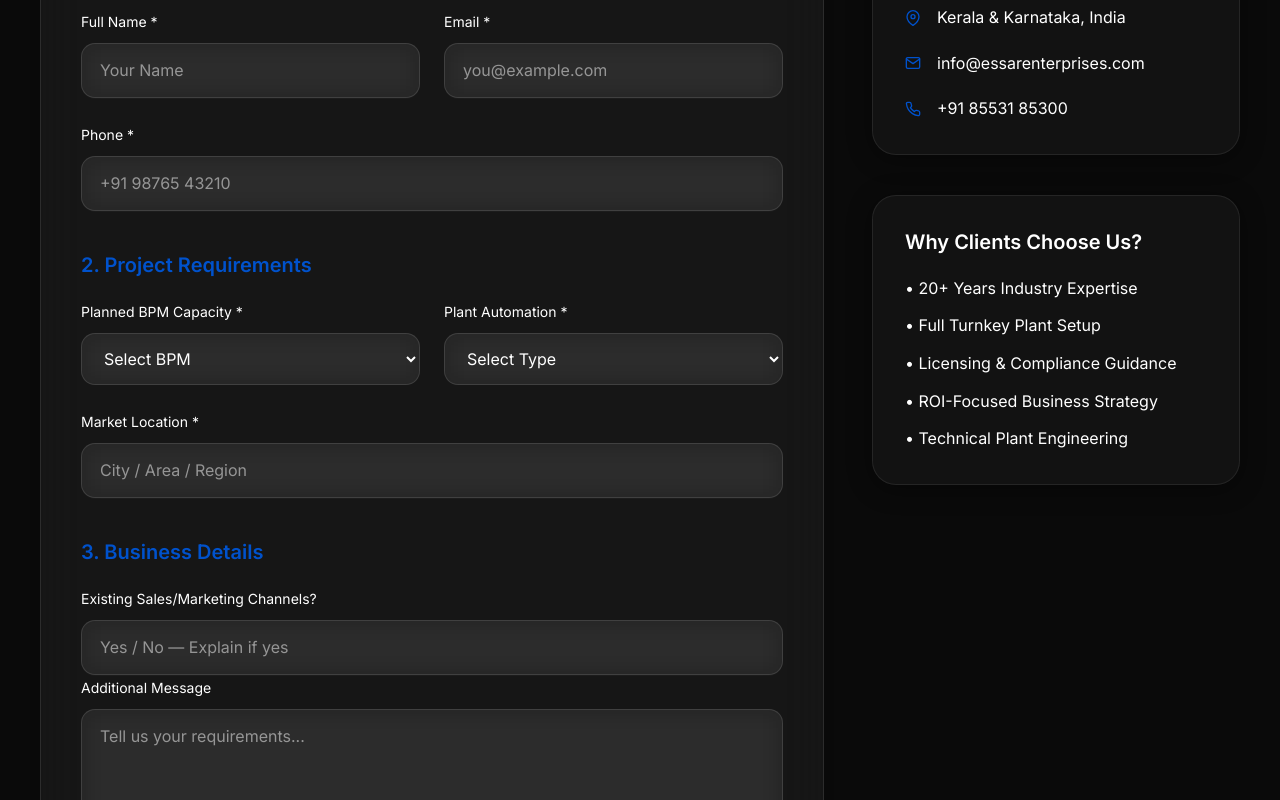
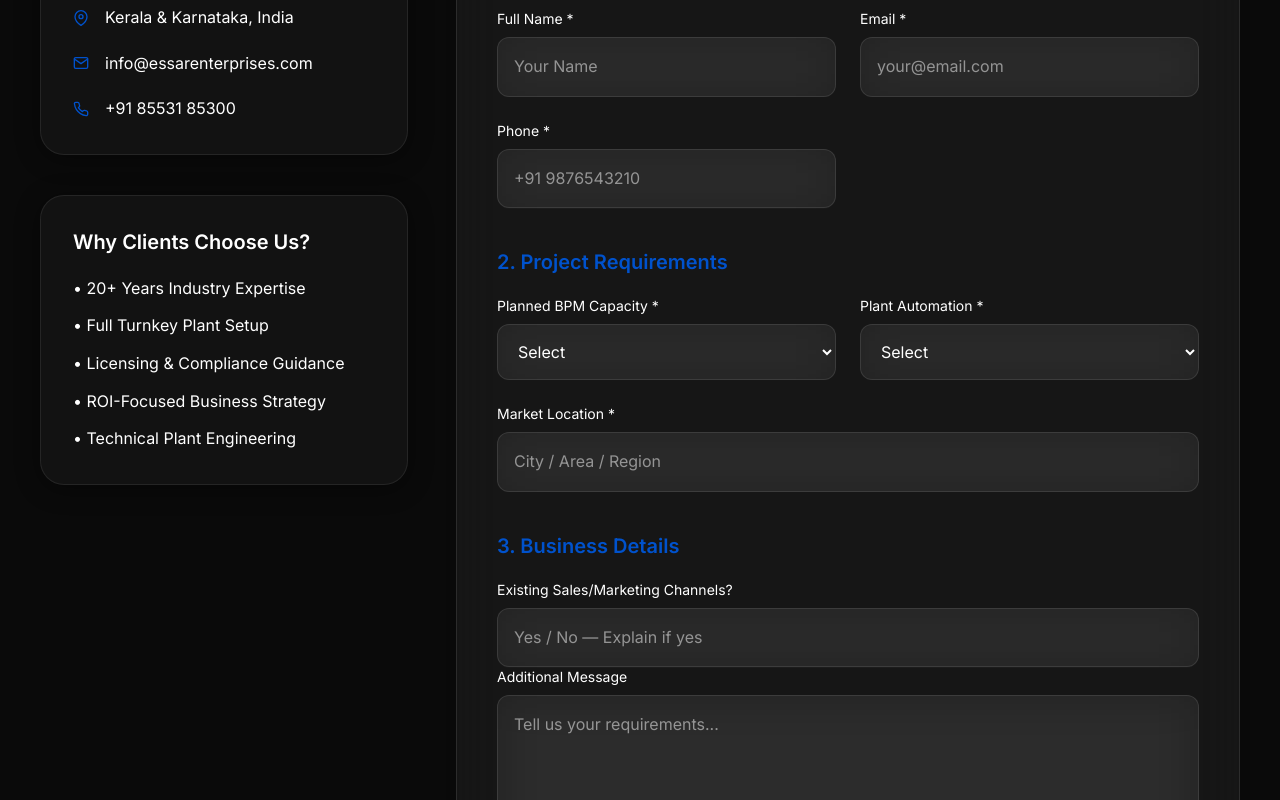
Before and after one commit to WebzioInfo/essar, a Next.js app: page /contact in a window 1280 px wide. Shown: the part 380-1180 px from the top of the page. Built offline with nearby package versions, Linux system fonts and the light colour scheme.

Commit message:
contach updated

```diff
--- a/package.json
+++ b/package.json
@@ -14,6 +14,7 @@
     "@react-three/drei": "^10.7.7",
     "@react-three/fiber": "^9.4.0",
     "aos": "^2.3.4",
+    "axios": "^1.13.2",
     "class-variance-authority": "^0.7.1",
     "clsx": "^2.1.1",
     "css": "^3.0.0",
@@ -29,6 +30,7 @@
     "react-dom": "19.1.0",
     "react-hook-form": "^7.66.0",
     "react-icons": "^5.5.0",
+    "sonner": "^2.0.7",
     "tailwind-merge": "^3.4.0",
     "tailwindcss-animate": "^1.0.7",
     "three": "^0.181.1",
--- a/src/app/components/Contact.tsx
+++ b/src/app/components/Contact.tsx
@@ -4,6 +4,10 @@ import React from 'react';
 import { motion } from 'framer-motion';
 import { useForm } from 'react-hook-form';
 import { FiMail, FiPhone, FiMapPin } from 'react-icons/fi';
+import axios from "axios";
+import GlassForm from '@/components/GlassForm';
+import GlassTextarea from '@/components/GlassTextarea';
+import { toast } from 'sonner';
 
 type FormValues = {
   name: string;
@@ -21,9 +25,17 @@ export default function Contact() {
   const { register, handleSubmit, reset, formState } = useForm<FormValues>();
   const { isSubmitting } = formState;
 
-  const onSubmit = async (data: FormValues) => {
-    await new Promise((r) => setTimeout(r, 500));
+const onSubmit = async (data: FormValues) => {
+  toast.loading("Sending your inquiry...");
 
+  try {
+    await axios.post("/api/save-to-sheet", data);
+
+    toast.success("Inquiry submitted!", {
+      description: "Redirecting you to WhatsApp...",
+    });
+
+    // WhatsApp Redirect
     const message = `
 📩 *New Plant Inquiry*
 
@@ -39,19 +51,26 @@ export default function Contact() {
 📝 *Message:* ${data.message || "No additional message"}
     `.trim();
 
-    const encoded = encodeURIComponent(message);
-    const phoneNumber = "918553185300";
+    window.open(
+      `https://wa.me/918553185300?text=${encodeURIComponent(message)}`,
+      "_blank"
+    );
 
-    window.open(`https://wa.me/${phoneNumber}?text=${encoded}`, "_blank");
-    alert("Redirecting to WhatsApp…");
     reset();
-  };
+  } catch (err:unknown) {
+    console.error(err);
+    toast.error("Something went wrong", {
+      description: "Please try again.",
+    });
+  }
+};
+
 
   return (
     <section id="contact" className="py-32 bg-background text-foreground">
       <div className="max-w-7xl mx-auto px-6 lg:px-10">
 
-        {/* Header */}
+        {/* HEADER */}
         <div className="text-center mb-20">
           <h2 className="text-4xl md:text-5xl font-extrabold gradient-text">
             Start Your Water Plant Journey
@@ -63,119 +82,7 @@ export default function Contact() {
 
         <div className="grid grid-cols-1 lg:grid-cols-3 gap-12">
 
-          {/* FORM LEFT */}
-          <motion.form
-            onSubmit={handleSubmit(onSubmit)}
-            className="lg:col-span-2 bg-white/5 backdrop-blur-xl border border-white/10 shadow-lg
-                       rounded-3xl p-10 space-y-10"
-            initial={{ opacity: 0, y: 20 }}
-            whileInView={{ opacity: 1, y: 0 }}
-            viewport={{ once: true }}
-          >
-
-            {/* PERSONAL SECTION */}
-            <div>
-              <h3 className="text-xl font-semibold mb-5 text-primary">1. Personal Information</h3>
-              <div className="grid grid-cols-1 md:grid-cols-2 gap-6">
-
-                <div>
-                  <label className="text-sm text-textSecondary">Full Name *</label>
-                  <input
-                    {...register("name", { required: true })}
-                    placeholder="Your Name"
-                    className="input-style"
-                  />
-                </div>
-
-                <div>
-                  <label className="text-sm text-textSecondary">Email *</label>
-                  <input
-                    {...register("email", { required: true })}
-                    type="email"
-                    placeholder="you@example.com"
-                    className="input-style"
-                  />
-                </div>
-
-                <div className="md:col-span-2">
-                  <label className="text-sm text-textSecondary">Phone *</label>
-                  <input
-                    {...register("phone", { required: true })}
-                    placeholder="+91 98765 43210"
-                    className="input-style"
-                  />
-                </div>
-
-              </div>
-            </div>
-
-            {/* PROJECT SECTION */}
-            <div>
-              <h3 className="text-xl font-semibold mb-5 text-primary">2. Project Requirements</h3>
-              <div className="grid grid-cols-1 md:grid-cols-2 gap-6">
-
-                <div>
-                  <label className="text-sm text-textSecondary">Planned BPM Capacity *</label>
-                  <select {...register("bpm", { required: true })} className="input-style ">
-                    <option value="">Select BPM</option>
-                    <option value="40">40 BPM</option>
-                    <option value="60">60 BPM</option>
-                    <option value="90">90 BPM</option>
-                    <option value="120">120 BPM</option>
-                    <option value="180">180 BPM</option>
-                  </select>
-                </div>
-
-                <div>
-                  <label className="text-sm text-textSecondary">Plant Automation *</label>
-                  <select {...register("automation", { required: true })} className="input-style">
-                    <option value="">Select Type</option>
-                    <option value="Fully Automatic">Fully Automatic</option>
-                    <option value="Semi Automatic">Semi Automatic</option>
-                  </select>
-                </div>
-
-                <div className="md:col-span-2">
-                  <label className="text-sm text-textSecondary">Market Location *</label>
-                  <input
-                    {...register("marketLocation", { required: true })}
-                    placeholder="City / Area / Region"
-                    className="input-style"
-                  />
-                </div>
-              </div>
-            </div>
-
-            {/* BUSINESS SECTION */}
-            <div>
-              <h3 className="text-xl font-semibold mb-5 text-primary">3. Business Details</h3>
-
-              <label className="text-sm text-textSecondary">Existing Sales/Marketing Channels?</label>
-              <input
-                {...register("salesChannel")}
-                placeholder="Yes / No — Explain if yes"
-                className="input-style"
-              />
-
-              <label className="text-sm mt-5 text-textSecondary">Additional Message</label>
-              <textarea
-                {...register("message")}
-                rows={5}
-                placeholder="Tell us your requirements..."
-                className="input-style resize-none"
-              />
-            </div>
-
-            <button
-              type="submit"
-              disabled={isSubmitting}
-              className="w-full py-4 rounded-xl bg-primary hover:bg-primary-dark text-white font-medium text-lg transition-all"
-            >
-              {isSubmitting ? "Sending..." : "Submit Inquiry"}
-            </button>
-          </motion.form>
-
-          {/* RIGHT INFO BAR */}
+          {/* RIGHT INFO SIDEBAR */}
           <motion.div
             className="space-y-10 lg:sticky lg:top-28 h-fit"
             initial={{ opacity: 0, y: 20 }}
@@ -184,19 +91,15 @@ export default function Contact() {
             <div className="glass-card p-8 rounded-3xl">
               <h3 className="text-xl font-semibold mb-6">Contact Details</h3>
               <div className="space-y-5 text-textSecondary">
-
                 <div className="flex items-center gap-4">
                   <FiMapPin className="text-primary" /> Kerala & Karnataka, India
                 </div>
-
                 <div className="flex items-center gap-4">
                   <FiMail className="text-primary" /> info@essarenterprises.com
                 </div>
-
                 <div className="flex items-center gap-4">
                   <FiPhone className="text-primary" /> +91 85531 85300
                 </div>
-
               </div>
             </div>
 
@@ -212,30 +115,119 @@ export default function Contact() {
             </div>
           </motion.div>
 
+          {/* FORM SECTION */}
+          <motion.form
+            onSubmit={handleSubmit(onSubmit)}
+            className="lg:col-span-2 bg-white/5 backdrop-blur-xl border
+                       border-white/10 shadow-lg rounded-3xl p-10 space-y-10"
+            initial={{ opacity: 0, y: 20 }}
+            whileInView={{ opacity: 1, y: 0 }}
+            viewport={{ once: true }}
+          >
+
+            {/* PERSONAL INFO */}
+            <div>
+              <h3 className="text-xl font-semibold mb-5 text-primary">
+                1. Personal Information
+              </h3>
+
+              <div className="grid grid-cols-1 md:grid-cols-2 gap-6">
+                <GlassForm
+                  label="Full Name *"
+                  type="text"
+                  placeholder="Your Name"
+                  register={register("name", { required: true })}
+                />
+
+                <GlassForm
+                  label="Email *"
+                  type="email"
+                  placeholder="your@email.com"
+                  register={register("email", { required: true })}
+                />
+
+                <GlassForm
+                  label="Phone *"
+                  type="text"
+                  placeholder="+91 9876543210"
+                  register={register("phone", { required: true })}
+                />
+              </div>
+            </div>
+
+            {/* PROJECT REQUIREMENTS */}
+            <div>
+              <h3 className="text-xl font-semibold mb-5 text-primary">
+                2. Project Requirements
+              </h3>
+
+              <div className="grid grid-cols-1 md:grid-cols-2 gap-6">
+
+                <GlassForm
+                  label="Planned BPM Capacity *"
+                  type="select"
+                  register={register("bpm", { required: true })}
+                  options={[
+                    { value: "40", label: "40 BPM" },
+                    { value: "60", label: "60 BPM" },
+                    { value: "90", label: "90 BPM" },
+                    { value: "120", label: "120 BPM" },
+                    { value: "180", label: "180 BPM" },
+                  ]}
+                />
+
+                <GlassForm
+                  label="Plant Automation *"
+                  type="select"
+                  register={register("automation", { required: true })}
+                  options={[
+                    { value: "Fully Automatic", label: "Fully Automatic" },
+                    { value: "Semi Automatic", label: "Semi Automatic" },
+                  ]}
+                />
+
+                <GlassForm
+                  label="Market Location *"
+                  type="text"
+                  placeholder="City / Area / Region"
+                  register={register("marketLocation", { required: true })}
+                  className="md:col-span-2"
+                />
+              </div>
+            </div>
+
+            {/* BUSINESS DETAILS */}
+            <div>
+              <h3 className="text-xl font-semibold mb-5 text-primary">
+                3. Business Details
+              </h3>
+
+              <GlassForm
+                label="Existing Sales/Marketing Channels?"
+                type="text"
+                placeholder="Yes / No — Explain if yes"
+                register={register("salesChannel")}
+              />
+
+              <GlassTextarea
+                label="Additional Message"
+                placeholder="Tell us your requirements..."
+                rows={5}
+                register={register("message")}
+              />
+            </div>
+
+            <button
+              type="submit"
+              disabled={isSubmitting}
+              className="w-full py-4 rounded-xl bg-primary hover:bg-primary-dark
+                         text-white font-medium text-lg transition-all"
+            >
+              {isSubmitting ? "Sending..." : "Submit Inquiry"}
+            </button>
+          </motion.form>
         </div>
       </div>
-
-      {/* EXTRA INPUT STYLES */}
-      <style>
-        {`
-          .input-style {
-            margin-top: 8px;
-            width: 100%;
-            padding: 14px 18px;
-            border-radius: 14px;
-            background: rgba(255,255,255,0.05);
-            border: 1px solid rgba(255,255,255,0.12);
-            backdrop-filter: blur(12px);
-            color: white;
-            outline: none;
-            transition: 0.2s;
-          }
-          .input-style:focus {
-            border-color: #4dafff;
-            box-shadow: 0 0 0 2px rgba(77,175,255,0.3);
-          }
-        `}
-      </style>
     </section>
   );
 }
--- a/src/app/components/Founder.tsx
+++ b/src/app/components/Founder.tsx
@@ -50,16 +50,16 @@ export default function Founder() {
         </div>
 
         {/* Profile Grid */}
-        <div className="grid grid-cols-1 lg:grid-cols-5 gap-14 items-start">
+        <div className="grid grid-cols-1 lg:grid-cols-5  gap-14 items-start">
 
           {/* Image */}
-          <div className={`lg:col-span-2  transition-all duration-1000 ${isVisible ? "opacity-100 translate-x-0" : "opacity-0 -translate-x-10"}`}>
+          <div className={`lg:col-span-2 lg:sticky lg:top-28 transition-all duration-1000 ${isVisible ? "opacity-100 translate-x-0" : "opacity-0 -translate-x-10"}`}>
   <div className="  rounded-3xl overflow-hidden shadow-2xl h-full min-h-[600px]">
     <Image
       src={FounderImg}
       alt="Founder of Essar Enterprises"
       fill
-      className="object-cover grayscale h-full"
+      className="object-cover grayscale h-full  scale-x-[-1]"
       priority
       unoptimized
     />
--- a/src/app/layout.tsx
+++ b/src/app/layout.tsx
@@ -1,4 +1,5 @@
 import type { Metadata } from "next";
+import { Toaster } from "sonner";
 import "./globals.css";
 
 import Navigation from "@/app/components/Navigation";
@@ -38,6 +39,11 @@ export default function RootLayout({
         <footer className="">
           <Footer />
         </footer>
+          <Toaster
+          theme="dark"
+          position="top-right"
+          richColors
+        />
 
       </body>
     </html>
--- /dev/null
+++ b/src/components/GlassForm.tsx
@@ -0,0 +1,51 @@
+"use client";
+
+import React from "react";
+import { UseFormRegisterReturn } from "react-hook-form";
+
+interface GlassFormProps {
+  label: string;
+  type?: "text" | "email" | "tel" | "select";
+  placeholder?: string;
+  register?: UseFormRegisterReturn;
+  options?: { value: string; label: string }[];
+  className?: string;
+}
+
+export default function GlassForm({
+  label,
+  type = "text",
+  placeholder,
+  register,
+  options = [],
+  className = "",
+}: GlassFormProps) {
+  return (
+    <div className={`flex flex-col gap-2 ${className}`}>
+      <label className="text-sm text-textSecondary">{label}</label>
+
+      {type === "select" ? (
+        <select
+          {...register}
+          className="w-full p-4 rounded-xl bg-white/5 backdrop-blur-xl border border-white/10
+                     text-white outline-none focus:border-primary transition"
+        >
+          <option value="">Select</option>
+          {options.map((opt) => (
+            <option key={opt.value} value={opt.value} className="text-black">
+              {opt.label}
+            </option>
+          ))}
+        </select>
+      ) : (
+        <input
+          {...register}
+          type={type}
+          placeholder={placeholder}
+          className="w-full p-4 rounded-xl bg-white/5 backdrop-blur-xl border border-white/10
+                     text-white outline-none focus:border-primary transition"
+        />
+      )}
+    </div>
+  );
+}
--- a/src/components/GlassSurface.tsx
+++ b/src/components/GlassSurface.tsx
@@ -139,8 +139,7 @@ const GlassSurface: React.FC<GlassSurfaceProps> = ({
   setBackdropOk(false);
 }
 
-    // no cleanup needed here
-    // eslint-disable-next-line react-hooks/exhaustive-deps
+
   }, [filterId]);
 
   const generateDisplacementMap = () => {
--- /dev/null
+++ b/src/components/GlassTextarea.tsx
@@ -0,0 +1,32 @@
+"use client";
+
+import React from "react";
+import { UseFormRegisterReturn } from "react-hook-form";
+
+interface GlassTextareaProps {
+  label: string;
+  placeholder?: string;
+  rows?: number;
+  register?: UseFormRegisterReturn;
+}
+
+export default function GlassTextarea({
+  label,
+  placeholder = "",
+  rows = 4,
+  register,
+}: GlassTextareaProps) {
+  return (
+    <div className="flex flex-col gap-2">
+      <label className="text-sm text-textSecondary">{label}</label>
+
+      <textarea
+        {...register}
+        rows={rows}
+        placeholder={placeholder}
+        className="w-full p-4 rounded-xl bg-white/5 backdrop-blur-xl border border-white/10
+                   text-white outline-none resize-none focus:border-primary transition"
+      />
+    </div>
+  );
+}
```
Also changed, not shown: src/app/api/save-to-sheet/route.ts (added, +41 -0 lines), 1 other file (tests, documents, lock files or other folders).
